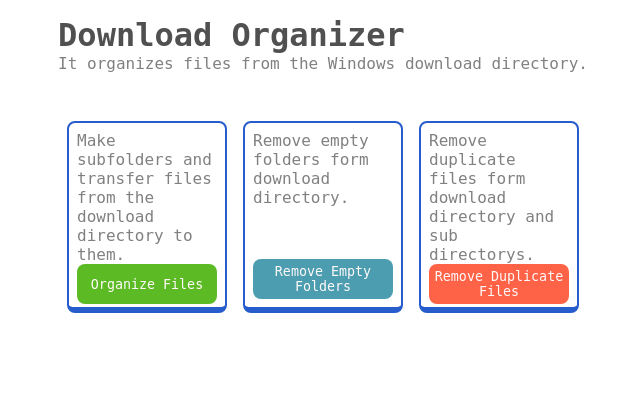
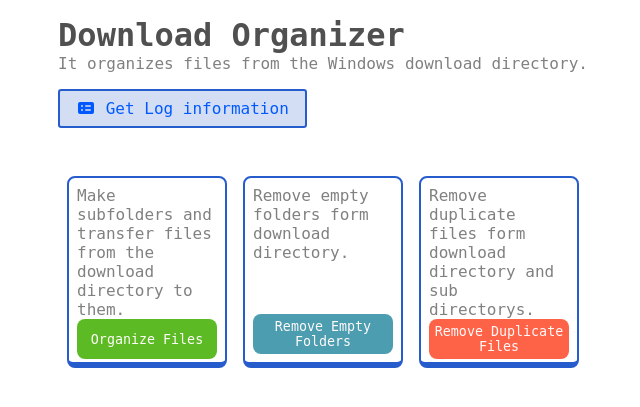
Before and after one commit to pixelsnail7/windows-download-organizer, a Flask app: page / in a window 1280 px wide. Shown: the top 407 px of the page, without its empty margins (317-957 px from the left). Run offline with Flask 3, Linux system fonts and the light colour scheme; some libraries are stand-ins or nearby versions.

Commit message:
add log information system

```diff
--- a/app.py
+++ b/app.py
@@ -1,8 +1,18 @@
+from datetime import datetime
+from flask import Flask, jsonify, render_template
 from download_organizer import DownloadOrganizer
-from flask import Flask, jsonify, render_template
+from pencil import Pencil
+
 
 app = Flask(__name__)
 
+# Helper function to append clean, timestamped logs
+def log_event(message: str, level: str = "INFO") -> None:
+    timestamp = datetime.now().strftime("%Y-%m-%d %H:%M:%S")
+    if level == "SUCCESS":
+        Pencil.add("./static/info.log", f"[<span class='time'>{timestamp}</span>] [<span class='success'>{level}</span>] {message}<br>")
+    elif level == "error":
+        Pencil.add("info.log", f"[<span class='time'>{timestamp}</span>] [<span class='error'>{level}</span>] {message}<br>")
 
 @app.route("/")
 def index():
@@ -13,26 +23,40 @@ def index():
 def trigger_organizer():
     try:
         DownloadOrganizer().organize_files()
-        return jsonify({"success": True, "message": "Files organized successfully!"})
+        msg = "Files organized successfully!"
+        log_event(msg, level="SUCCESS")
+        return jsonify({"success": True, "message": msg}), 200
     except Exception as e:
-        return jsonify({"success": False, "error": str(e)}), 500
+        error_msg = str(e)
+        log_event(f"Failed to organize files: {error_msg}", level="ERROR")
+        return jsonify({"success": False, "error": error_msg}), 500
 
 
 @app.route("/remove_empty_folders_api", methods=["POST"])
 def trigger_remove_empty_folders():
     try:
         DownloadOrganizer().remove_empty_folders()
-        return jsonify({"success": True, "message": "Removed empty folders successfully!"})
+        msg = "Removed empty folders successfully!"
+        log_event(msg, level="SUCCESS")
+        return jsonify({"success": True, "message": msg}), 200
     except Exception as e:
-        return jsonify({"success": False, "error": str(e)}), 500
+        error_msg = str(e)
+        log_event(f"Failed to remove empty folders: {error_msg}", level="ERROR")
+        return jsonify({"success": False, "error": error_msg}), 500
 
-@app.route("/remove_duplicate_files", methods=["POST"])
+
+@app.route("/remove_duplicate_files_api", methods=["POST"])
 def trigger_remove_duplicate_files():
     try:
         DownloadOrganizer().remove_duplicate_files()
-        return jsonify({"success": True, "message": "Removed duplicate files successfully!"})
+        msg = "Removed duplicate files successfully!"
+        log_event(msg, level="SUCCESS")
+        return jsonify({"success": True, "message": msg}), 200
     except Exception as e:
-        return jsonify({"success": False, "error": str(e)}), 500
+        error_msg = str(e)
+        log_event(f"Failed to remove duplicate files: {error_msg}", level="ERROR")
+        return jsonify({"success": False, "error": error_msg}), 500
+
 
 if __name__ == "__main__":
     app.run(debug=True)
--- a/static/javascripts/app.js
+++ b/static/javascripts/app.js
@@ -1,23 +1,4 @@
-/**
- * Register delegated event listener.
- *
- * @param {string} selector CSS selector.
- * @param {string} event Event name.
- * @param {(event: Event) => void} handler Callback function.
- */
-function Event(selector, event, handler) {
-  document.body.addEventListener(
-    event,
-    (e) => {
-      const targetElement = e.target.closest(selector);
-      if (targetElement) {
-        handler.call(targetElement, e);
-      }
-    },
-    { capture: true },
-  );
-}
-
+import { Event, getData } from "./utility.mjs";
 
 async function Api(api = "oragnize_files_api") {
   try {
@@ -39,4 +20,7 @@ async function Api(api = "oragnize_files_api") {
 
 Event("#organize_files_btn", "click", () => Api("oragnize_files_api"));
 Event("#remove_empty_folders_btn", "click", () => Api("remove_empty_folders_api"));
-Event("#remove_duplicate_files_btn", "click", () => Api("remove_duplicate_files"));
+Event("#remove_duplicate_files_btn", "click", () => Api("remove_duplicate_files_api"));
+Event("#log-btn", "click", async () => {
+  document.querySelector("main").innerHTML = `<div>${await getData("../static/info.log", "text")}</div>`
+})
--- /dev/null
+++ b/static/javascripts/utility.mjs
@@ -0,0 +1,41 @@
+export async function getData(url, type = "json") {
+  try {
+    const request = await fetch(url);
+
+    if (!request.ok) {
+      throw new Error(`HTTP error! Status: ${request.status} for ${url}`);
+    }
+
+    if (type === "json") {
+      return await request.json();
+    } else if (type === "text") {
+      return await request.text();
+    } else {
+      throw new Error("Invalid type parameter! Use 'json' or 'text'.");
+      return null;
+    }
+  } catch (e) {
+    console.error("Fetch Error:", e.message);
+    return null;
+  }
+}
+
+/**
+ * Register delegated event listener.
+ *
+ * @param {string} selector CSS selector.
+ * @param {string} event Event name.
+ * @param {(event: Event) => void} handler Callback function.
+ */
+export function Event(selector, event, handler) {
+  document.body.addEventListener(
+    event,
+    (e) => {
+      const targetElement = e.target.closest(selector);
+      if (targetElement) {
+        handler.call(targetElement, e);
+      }
+    },
+    { capture: true },
+  );
+}
--- a/static/styles/style.css
+++ b/static/styles/style.css
@@ -65,3 +65,33 @@ main {
 .z button {
   background-color: tomato;
 }
+
+.success {
+  color: #5cbb24;
+}
+
+.error {
+  color: tomato;
+}
+
+.time {
+  color: #0059ff;
+}
+
+#log-btn {
+  margin-top: 1rem;
+  border: 2px solid #275ccc;
+  border-radius: 0.2rem;
+  padding: 0.5rem 1rem;
+  background-color: color(from #275ccc srgb r g b / 0.2);
+  font-size: 1rem;
+  cursor: pointer;
+
+  &:active {
+    transform: scale(95%);
+  }
+
+  * {
+    color: #0059ff !important;
+  }
+}
--- a/templates/index.html
+++ b/templates/index.html
@@ -3,6 +3,7 @@
 <head>
     <meta charset="UTF-8">
     <meta name="viewport" content="width=device-width, initial-scale=1.0">
+    <link rel='stylesheet' href='https://cdnjs.cloudflare.com/ajax/libs/font-awesome/7.0.1/css/all.min.css' integrity='sha512-2SwdPD6INVrV/lHTZbO2nodKhrnDdJK9/kg2XD1r9uGqPo1cUbujc+IYdlYdEErWNu69gVcYgdxlmVmzTWnetw==' crossorigin='anonymous' referrerpolicy='no-referrer' />
     <link rel="stylesheet" href="../static/styles/style.css">
     <title>Download Oragnizer</title>
 </head>
@@ -10,6 +11,12 @@
     <header>
         <h1>Download Organizer</h1>
         <p>It organizes files from the Windows download directory.</p>
+        <div>
+            <button id="log-btn">
+                <i class="fa-solid fa-rectangle-list"></i>
+                <span>Get Log information</span>
+            </button>
+        </div>
     </header>
     <main>
         <div class="card x">
```
Also changed, not shown: pencil.py (added, +17 -0 lines), 2 other files.
